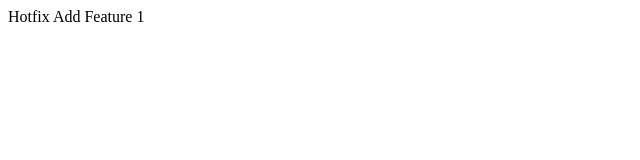
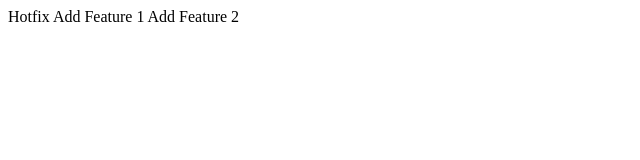
Before and after one commit to jorgeochoa1987/build_skills, a plain HTML site: page index.html in a window 1280 px wide. Shown: the whole page, without its empty margins (0-640 px from the left). Drawn offline with Linux system fonts and the light colour scheme.

Commit message:
new  feature 2

```diff
--- a/index.html
+++ b/index.html
@@ -3,5 +3,7 @@
 <body>
     Hotfix
     Add Feature 1
+    Add Feature 2
+
 </body>
 </html>
```
